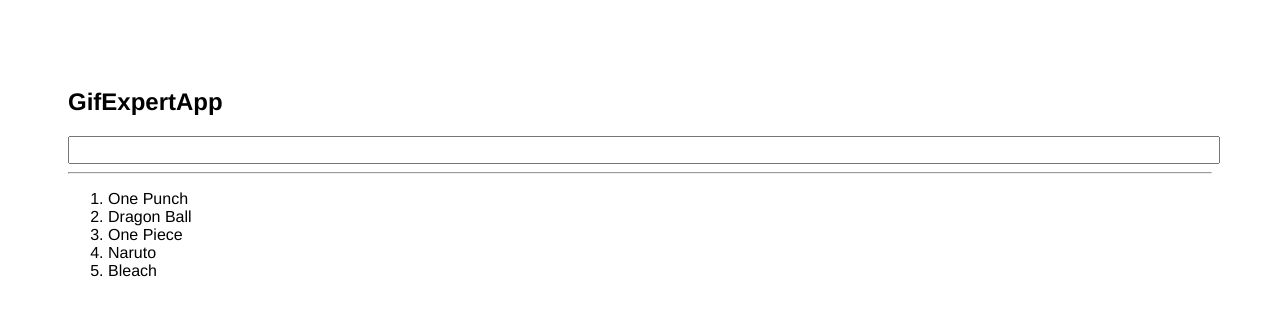
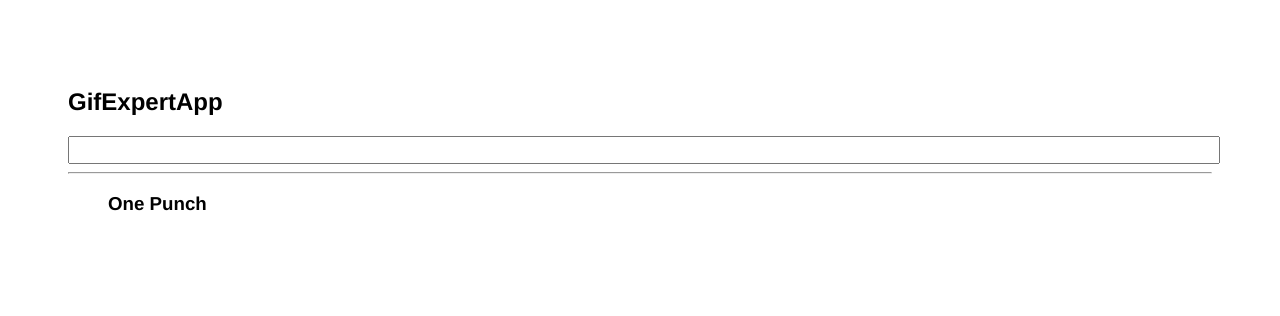
Before and after one commit to joelc24/gif-expert-app, a React (Vite) app: page / in a window 1280 px wide. Shown: the top 316 px of the page. Built offline with nearby package versions, Linux system fonts and the light colour scheme.

Commit message:
Fetch API - Obtener imagenes deseadas

```diff
--- a/package.json
+++ b/package.json
@@ -8,6 +8,7 @@
     "preview": "vite preview"
   },
   "dependencies": {
+    "prop-types": "^15.8.1",
     "react": "^18.0.0",
     "react-dom": "^18.0.0"
   },
--- a/src/GifExpertApp.jsx
+++ b/src/GifExpertApp.jsx
@@ -1,13 +1,10 @@
 import { useState } from 'react';
 import AddCategory from './components/AddCategory';
+import GifGrid from './components/GifGrid';
 
 const GifExpertApp = () => {
 
-    const [categories, setCategories] = useState(['One Punch', 'Dragon Ball', 'One Piece', 'Naruto', 'Bleach']);
-
-    /* const handleAdd = () => {
-        setCategories([...categories, 'HunterXHunter']);
-    } */
+    const [categories, setCategories] = useState(['One Punch']);
 
     return (
         <>
@@ -20,8 +17,10 @@
                 {
                     categories.map( category => (
 
-                        <li key={category}>{category}</li>
-
+                        <GifGrid
+                            key={category}
+                            category={category}
+                        />
                     ))
                 }
 
--- a/src/components/AddCategory.jsx
+++ b/src/components/AddCategory.jsx
@@ -30,7 +30,7 @@
      );
 }
 
-AddCategory.prototypes = {
+AddCategory.propTypes = {
     setCategories: PropTypes.func.isRequired
 }
 
--- /dev/null
+++ b/src/components/GifGrid.jsx
@@ -0,0 +1,28 @@
+const GifGrid = ({category}) => {
+
+    const API_KEY = '8sg4AkVXVyBkb8fs6AtIUnEWIkYwjz9G'
+
+    const getGifs = async (category) => {
+
+        const url = `https://api.giphy.com/v1/gifs/search?api_key=${API_KEY}&q=${category}&limit=10&offset=0&rating=g&lang=es`;
+
+        const resp = await fetch(url);
+        const {data} = await resp.json();
+
+        const gifs = data.map(img => {
+            return {
+                id: img.id,
+                title: img.title,
+                url: img.images?.downsized_medium.url
+            }
+        })
+    }
+
+    return (
+        <div>
+            <h3>{category}</h3>
+        </div>
+    );
+}
+
+export default GifGrid;
```
Also changed, not shown: 1 other file (tests, documents, lock files or other folders).
